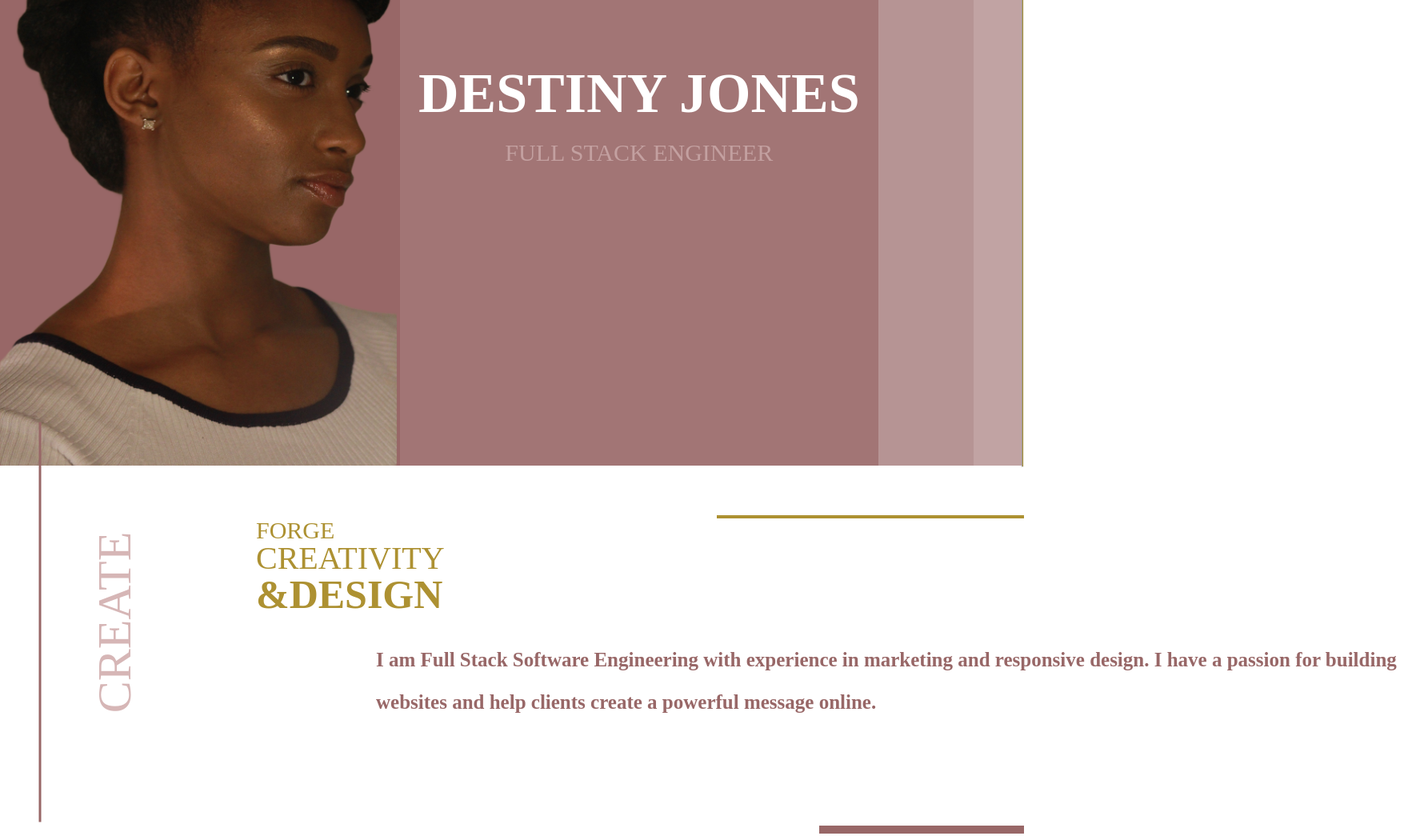
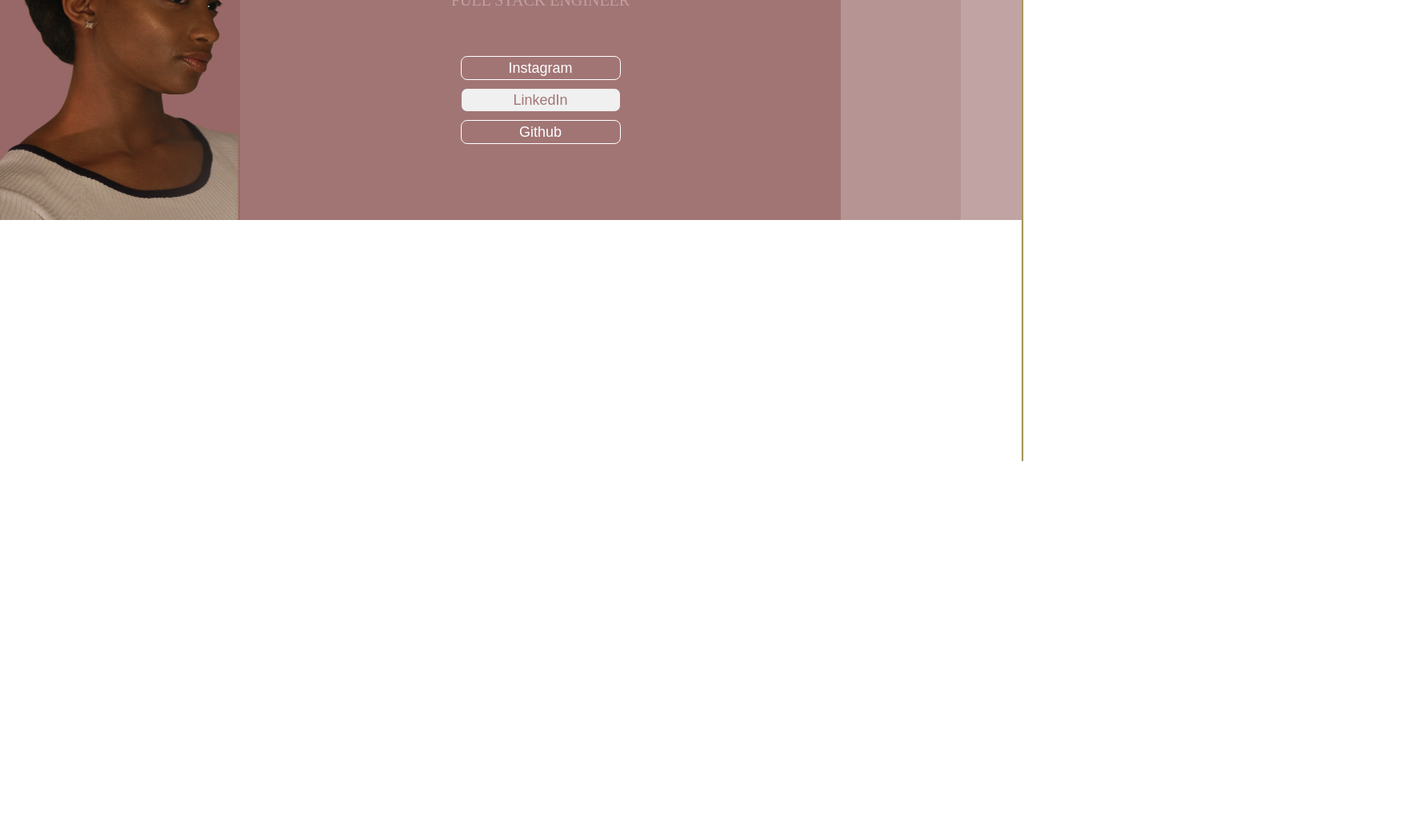
Before and after one commit to djones5713/portfolio, a React (Create React App) app: page / in a window 1280 px wide. Shown: the part 245-1295 px from the top of the page at 80% size, 1770 px wide, since content can reach past the window. After the commit the page ends 830 px from the top, so only its background shows below. Built offline with nearby package versions, Linux system fonts and the light colour scheme.

Commit message:
new edits to port

```diff
--- a/src/App.js
+++ b/src/App.js
@@ -3,6 +3,7 @@ import { Switch, Route, Link } from 'react-router-dom';
 import Header from './Components/Header/Header';
 import About from './Components/About/About';
 import Work from './Components/Work/Work';
+// import Contact from './Components/Contact/Contact';
 import './App.scss';
 
 function App() {
@@ -10,15 +11,16 @@ function App() {
     <div className="App">
       <header className="App-header">
       <div className="nav-bar">
-        <Link className="nav" to="/">About</Link>
-        {/* <Link className="nav" to="/about">About</Link> */}
+        <Link className="nav" to="/">Home</Link>
+        <Link className="nav" to="/about">About</Link>
         <Link className="nav" to="/work">Work</Link>
-        <Link className="nav" to="/contact">Contact</Link>
+        {/* <Link className="nav" to="/contact">Contact</Link> */}
       </div>
       </header>
       <Switch>
+        {/* <Route path="/contact" exact strict component={Contact}/> */}
         <Route path="/work" exact strict component={Work}/>
-        {/* <Route path="/about" exact strict component={About}/> */}
+        <Route path="/about" exact strict component={About}/>
         <Route path="/" exact strict component={Header}/>
 
       </Switch>
--- a/src/App.scss
+++ b/src/App.scss
@@ -13,6 +13,6 @@ $mainFont: "Hoefler Text";
   text-decoration: none;
   color:$secondaryColor;
   font-family: $mainFont;
-  font-size: 25px;
+  font-size: 18px;
   text-transform: uppercase;
 }
--- a/src/Components/About/About.js
+++ b/src/Components/About/About.js
@@ -7,19 +7,17 @@ function About(){
             <hr className="line-work"/>
 
             <div className="sub-container">
-                <p className="sub1">forge</p>
-                <p className="sub2">creativity</p>
-                <h1 className="sub3">&design</h1>
+                <p className="sub1">developer</p>
+                <h1 className="sub3"><span className="sub2">&</span>designer</h1>
             </div>
                 <hr className="line-work-side"/>
                 <h1 className="title-about">Create</h1>
 
-            <p className="about-p" >I am Full Stack Software Engineering with experience in marketing and responsive design.
+            <p className="about-p" >I am Full Stack Software Engineering with experience in marketing and responsive web design.
             I have a passion for building websites and help clients create a powerful message online.
             {/* <br/> Looking for a developer with a designers touch?  */}
             </p>
 
-           <hr className="line-work-bottom"/>
         </div>
     )
 }
--- a/src/Components/About/About.scss
+++ b/src/Components/About/About.scss
@@ -38,33 +38,31 @@ $mainFont: "Hoefler Text";
 
 .about-container {
     position: relative;
+    background-color: $primaryColor;
+    height: 400px;
 }
 
 .line-work {
     background-color: $secondaryColor;
     height: 4px;
-    margin-top: 4%;
-    width: 30%;
-    margin-right: 0;
-    margin-bottom: 0;
+    width: 100%;
     border: none;
-
 }
 
 .title-about {
     transform: rotate(-90deg);
-    animation: line 3s  ease-in;
+    animation: line 1s  ease-in;
     text-transform: uppercase;
     position: absolute;
     color:#D6B6B6;
-    margin-top: 100px;
+    margin-top: 200px;
     margin-left: 30px;
     font-family: $mainFont;
     font-size: 60px;
 }
 
 .line-work-side {
-    background-color: $primaryColor;
+    color:#D6B6B6;
     transform: rotate(90deg);
     position: absolute;
     margin-left: -200px;
@@ -76,16 +74,17 @@ $mainFont: "Hoefler Text";
 }
 
 .sub-container {
-    margin-top: 0;
+    margin-top: 4%;
     margin-left: 25%;
     position: absolute;
     left: -100px;
     width: 100px;
     height: 100px;
-    -webkit-animation: slide 0.5s forwards;
+    -webkit-animation: slide 0.1s forwards;
     -webkit-animation-delay: 2s;
     animation: slide 0.5s forwards;
     animation-delay: 2s;
+
 
 
 }
@@ -93,19 +92,18 @@ $mainFont: "Hoefler Text";
 .sub1 {
     text-transform: uppercase;
     font-size: 30px;
-    color: $secondaryColor;
+    color:white;
 }
 
 .sub2 {
-    text-transform: uppercase;
-    font-size: 40px;
+    font-size: 50px;
     color: $secondaryColor;
 }
 
 .sub3 {
     text-transform: uppercase;
-    font-size: 50px;
-    color: $secondaryColor;
+    font-size: 60px;
+    color: white;
     font-family: $mainFont;
     font-weight: 800;
 }
@@ -113,46 +111,44 @@ $mainFont: "Hoefler Text";
 .about-p {
     animation: line 5s  ease-in;
     text-align: left;
-    width: 1300px;
-    margin-left: 400px;
-    margin-top: 150px;
+    width: 900px;
+    margin-left: 250px;
+    margin-top: 12%;
     padding-left: 70px;
-    font-family: "Hoefler Text";
-    color: $primaryColor;
-    line-height: 40pt;
-    font-size: 25px;
-    font-weight: 800;
+    // font-family: "Hoefler Text";
+    color: white;
+    line-height: 25pt;
+    text-transform: uppercase;
+    font-size: 16px;
 
 }
 
-.btns{
-    animation: title 10s  ease-in;
-    margin-left: 45%;
-    margin-top: 5%;
-    border-radius: 30px;
+.btns button{
+    animation: title 5s  ease-in;
+    margin: 0 auto;
+    border-radius: 8px;
+    width: 200px;
+    height: 30px;
     display: flex;
     flex-direction: column;
+    font-size: 18px;
+    margin-top: 10px;
+    justify-content: center;
+    align-items: center;
 }
 
 .btn-one{
     background-color: $primaryColor;
+    border: 1px solid white;
+}
+
+.btn-one a  {
     color: white;
-    border: 1px solid white;
-    width: 200px;
-    height: 40px;
-    font-size: 18px;
-    margin-right: 25px;
-    margin-bottom: 3%;
-    border-radius: 5px;
 }
 
 .btn-two{
     border: 1px solid $primaryColor;
     color:$primaryColor;
-    width: 200px;
-    height: 40px;
-    font-size: 18px;
-    border-radius: 5px;
 
 }
 
@@ -160,13 +156,12 @@ $mainFont: "Hoefler Text";
     background-color: $primaryColor;
     color: white;
     border: 1px solid white;
-    width: 200px;
-    height: 40px;
-    font-size: 18px;
-    margin-right: 25px;
-    margin-top: 3%;
-    border-radius: 5px;
 }
+
+.btn-three a  {
+    color: white;
+}
+
 
 a {
     text-decoration: none;
--- /dev/null
+++ b/src/Components/Contact/Contact.js
@@ -0,0 +1,22 @@
+import React, { Component }from 'react';
+import './Contact.scss';
+
+class Contact extends Component{
+    constructor(){
+        super()
+        this.state = {
+
+        }
+    }
+
+    render(){
+        return(
+        <div className="box-contact">
+
+        </div>
+
+        )
+    }
+}
+
+export default Contact
--- /dev/null
+++ b/src/Components/Contact/Contact.scss
@@ -0,0 +1,20 @@
+$secondaryColor: #AD9132;
+$primaryColor:#986767;
+$mainFont: "Hoefler Text";
+
+.box-contact {
+    width: 100vw;
+    height: 600px;
+    z-index: -6;
+    position: absolute;
+    background-color:$primaryColor;
+
+}
+
+.title-contact {
+    width: 200px;
+    height: 200px;
+    margin: 5px;
+    background-color:$primaryColor;
+    z-index: 9;
+}
--- a/src/Components/Header/Header.js
+++ b/src/Components/Header/Header.js
@@ -1,11 +1,10 @@
 import React from 'react';
 import profile from './profile.png';
-import About from '../About/About';
 import './Header.scss';
 
 function Header(){
 return(
-    <div>
+
      <div className="main-container">
         <div className="box">
         <img className="Destiny" src={profile} alt="Destiny"/>
@@ -15,9 +14,10 @@ return(
                 <h1 className="title">Destiny Jones</h1>
                 <h2 className="sub-title">full stack engineer</h2>
                 <div className="btns">
-                    <button className="btn-one">Instagram</button>
+                    <button className="btn-one"><a href="https://www.instagram.com/code_destinee/" target="_blank">Instagram</a></button>
                     <button className="btn-two"><a href="https://www.linkedin.com/in/destinyljones" target="_blank">LinkedIn</a></button>
-                    <button className="btn-three">Github</button>
+                    <button className="btn-three"><a href=" https://github.com/djones5713" target="_blank">Github</a></button>
+
                 </div>
             </div>
         </div>
@@ -25,8 +25,8 @@ return(
         <div className="box">4</div>
         <hr className="line-header"/>
     </div>
-      <About />
-    </div>
+
+
 )}
 
 export default Header;
--- a/src/Components/Header/Header.scss
+++ b/src/Components/Header/Header.scss
@@ -32,7 +32,7 @@ $mainFont: "Hoefler Text";
 }
 
 .box {
-    height: 700px;
+    height: 400px;
     color:  #986767;;
 }
 
@@ -56,7 +56,7 @@ $mainFont: "Hoefler Text";
 }
 
 .title-container{
-    margin-top: 200px;
+    margin-top: 50px;
 }
 
 .title {
@@ -66,7 +66,7 @@ $mainFont: "Hoefler Text";
     text-transform: uppercase;
     font-weight: 800;
     text-align: center;
-    font-size: 70px;
+    font-size: 50px;
 }
 
 .sub-title {
@@ -74,8 +74,9 @@ $mainFont: "Hoefler Text";
     animation: title 8s  ease-in;
     text-transform: uppercase;
     text-align: center;
-    margin-top: 4%;
-    font-size: 30px;
+    margin-bottom: 8%;
+    margin-top: 2%;
+    font-size: 20px;
     color:#D6B6B6;
     opacity: 0.6;
 }
@@ -91,5 +92,5 @@ $mainFont: "Hoefler Text";
 .Destiny {
     margin: 0;
     height: 100%;
-    width: 500px;
+    width: 300px;
 }
--- a/src/Components/Work/Work.js
+++ b/src/Components/Work/Work.js
@@ -14,27 +14,18 @@ class Work extends Component {
 
     render(){
         return (
-            <div>
+            <div className="work-container">
                 <hr className="line-top"/>
                 <div className="work-headings">
                     <p className="sub2">Portfolio</p>
                     <h1 className="title-work">Work</h1>
                 </div>
 
-
-                <div className="triangle"></div>
-
                 <div className="work-content">
                     <div className="work"></div>
                     <div className="work"></div>
                     <div className="work"></div>
-                    <div className="work"></div>
-                    <div className="work"></div>
-                    <div className="work"></div>
                 </div>
-                <hr className="line-contact-bottom"/>
-                <div className="box-contact"></div>
-                <hr className="line-end-bottom"/>
             </div>
 
         )
--- a/src/Components/Work/Work.scss
+++ b/src/Components/Work/Work.scss
@@ -9,28 +9,27 @@ $mainFont: "Hoefler Text";
     border: none;
 }
 
+.work-container{
+    background-color:$primaryColor;
+    height: 400px;
+}
 .line-top {
-    background-color: $primaryColor;
+    background-color: $secondaryColor;
     border: none;
-    margin-top: 20%;
     margin-left: 0;
-    height: 3px;
-    width: 40%;
+    height: 4px;
+    width: 100%;
 }
 
 .title-work {
     text-transform: uppercase;
     color:#D6B6B6;
     font-family: $mainFont;
-    font-size: 60px;
-}
-
-.work-headings {
-    margin-top: 5%;
+    font-size: 100px;
 }
 
 .work-content {
-    width: 1000px;
+    width: 1500px;
     margin-left: 27%;
     align-items: center;
     display: flex;
@@ -39,54 +38,8 @@ $mainFont: "Hoefler Text";
 }
 
 .work {
-    width: 250px;
-    height: 250px;
-    margin: 8px;
-    background-color: #986767;
+    width: 170px;
+    height: 170px;
+    margin-left: 20px;
+    background-color: white;
 }
-
-.triangle {
-    width: 0;
-    height: 0;
-    border-style: solid;
-    border-width: 0 0 1807px 1500px;
-    border-color: transparent transparent #D6B6B6 transparent;
-    z-index: -1;
-    position: absolute;
-    right: 0;
-    margin-top: 0;
-}
-
-.box-contact {
-    width: 1260px;
-    height: 873px;
-    z-index: -6;
-    position: absolute;
-    margin-top: 15%;
-    background-color: #986767;
-
-}
-
-.title-contact {
-    width: 200px;
-    height: 200px;
-    margin: 5px;
-    background-color: #986767;
-    z-index: 9;
-}
-
-.line-contact-bottom {
-    margin-right: 0;
-    @include line-bottom;
-    margin-top: 5%;
-    z-index: 9;
-
-}
-
-.line-end-bottom {
-    @include line-bottom;
-    position: absolute;
-    margin-top: 50%;
-    margin-left: 80%;
-    z-index: 20;
-}
```
